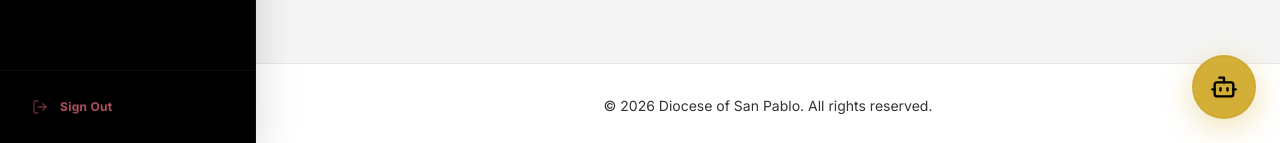
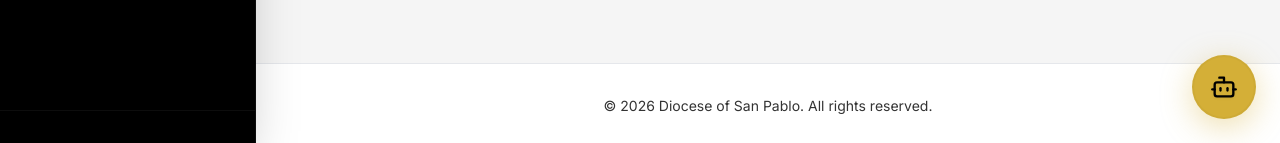
Before and after one commit to caisteven17-code/CAPSTONE-PROTOTYPE, a Next.js app: page / in a window 1280 px wide. Both pictures are taken after typing "name@example.com", "Sample123" into the empty fields and a click on the button "Login". Shown: the part 657-800 px from the top of the page. Built offline with nearby package versions, Linux system fonts and the light colour scheme; a web font is replaced by a local one.

Commit message:
Move sign out to profile menu

```diff
--- a/src/components/layout/Sidebar.tsx
+++ b/src/components/layout/Sidebar.tsx
@@ -18,8 +18,7 @@ import {
   ScrollText,
   Users,
   UserCog,
-  Shield,
-  LogOut
+  Shield
 } from 'lucide-react';
 import { motion, AnimatePresence } from 'motion/react';
 import { APP_CONFIG } from '../../constants';
@@ -44,7 +43,6 @@ const TIMEFRAME_LABELS: Record<Timeframe, string> = {
 export function Sidebar({
   activeTab = '',
   onNavigate,
-  onLogout,
   role,
   timeframe = '6m',
   onTimeframeChange
@@ -527,18 +525,7 @@ export function Sidebar({
         )}
       </nav>
 
-      {/* Bottom Section — Sign Out only */}
-      <div className="p-4 border-t border-white/5">
-        {onLogout && (
-          <button
-            onClick={onLogout}
-            className="w-full flex items-center gap-3 px-4 py-3 rounded-xl transition-all duration-300 group text-rose-400/70 hover:bg-rose-500/10 hover:text-rose-400"
-          >
-            <LogOut className="w-4 h-4 text-rose-400/40 group-hover:text-rose-400 transition-colors" />
-            <span className="text-xs font-bold tracking-wide">Sign Out</span>
-          </button>
-        )}
-      </div>
+      <div className="p-4 border-t border-white/5" />
     </aside>
   );
 }
--- a/src/components/layout/TopNav.tsx
+++ b/src/components/layout/TopNav.tsx
@@ -1,7 +1,7 @@
 'use client';
 
 import React, { useState } from 'react';
-import { Calendar, ChevronDown, Check, User, Database } from 'lucide-react';
+import { Calendar, ChevronDown, Check, User, Database, LogOut } from 'lucide-react';
 
 import { Role, Timeframe } from '../../App';
 
@@ -168,6 +168,16 @@ export function TopNav({
                       Data Management
                     </button>
                   )}
+                  <button
+                    onClick={() => {
+                      setIsAccountOpen(false);
+                      onLogout?.();
+                    }}
+                    className="w-full px-4 py-2.5 text-left text-sm font-bold text-rose-600 hover:bg-rose-50 flex items-center gap-3 transition-colors"
+                  >
+                    <LogOut className="w-4 h-4 text-rose-500" />
+                    Sign Out
+                  </button>
                 </div>
               )}
             </div>
@@ -265,6 +275,16 @@ export function TopNav({
                     <User className="w-4 h-4 text-gold-500" />
                     Profile
                   </button>
+                  <button
+                    onClick={() => {
+                      setIsAccountOpen(false);
+                      onLogout?.();
+                    }}
+                    className="w-full px-4 py-2.5 text-left text-xs font-bold text-rose-300 hover:bg-rose-500/10 hover:text-rose-200 flex items-center gap-3 transition-colors"
+                  >
+                    <LogOut className="w-4 h-4 text-rose-400" />
+                    Sign Out
+                  </button>
                 </div>
               )}
             </div>
```
